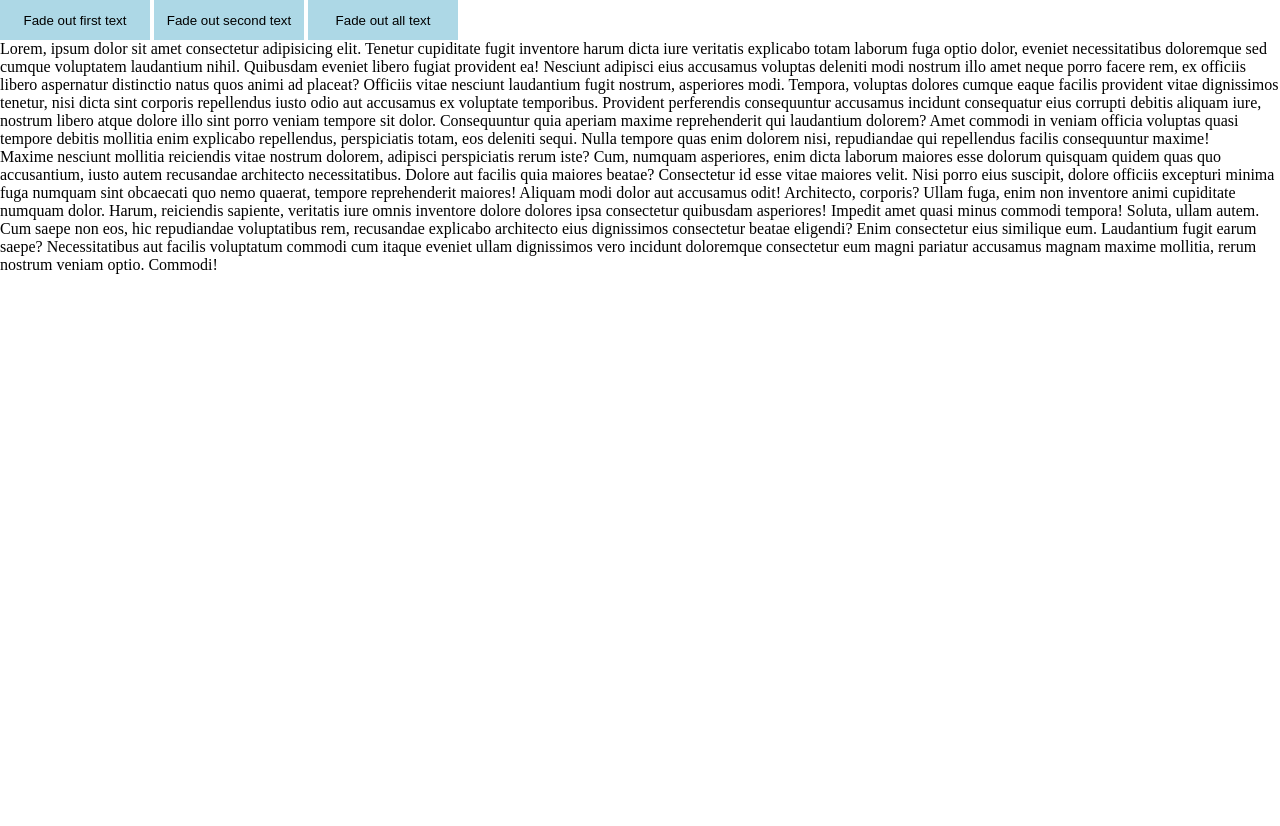
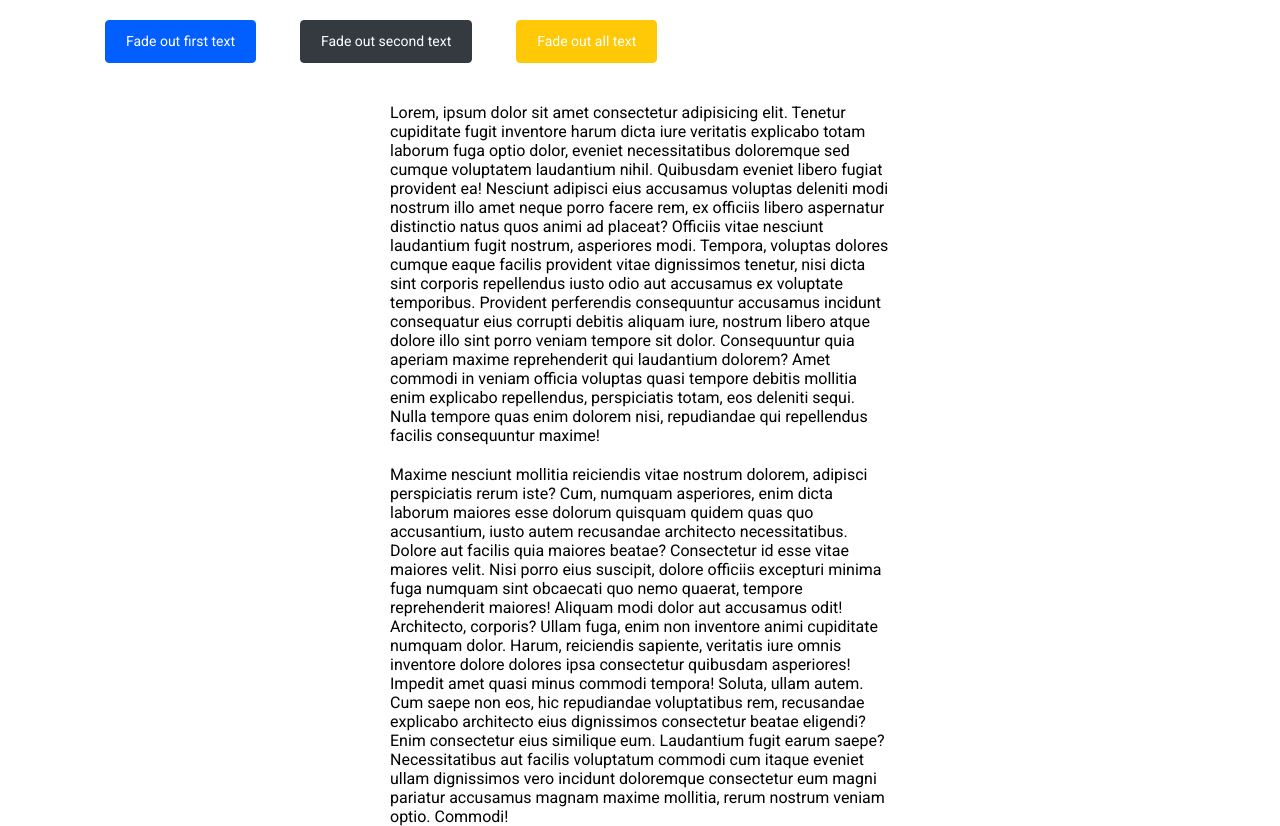
Before and after one commit to pavelhancharow/JS_Library, a website with bundled scripts: page src/index.html in a window 1280 px wide. Before the commit the page ends 800 px from the top, so only its background shows below. Built offline with nearby package versions, Linux system fonts and the light colour scheme; files whose address does not match are found by name.

Commit message:
docs: add styles

```diff
--- a/src/sass/style.scss
+++ b/src/sass/style.scss
@@ -1,21 +1,5 @@
-* {
-    margin: 0;
-    padding: 0;
-    box-sizing: border-box;
-}
-
-button {
-    width: 150px;
-    height: 40px;
-    background-color: lightblue;
-    text-align: center;
-    cursor: pointer;
-    border: none;
-    transition: all .3s;
-}
-
-.active {
-    font-size: 20px;
-    color: red;
-
-}
+@import './general/base';
+@import './general/varibles';
+@import './general/typography';
+@import './components/ui.scss';
+@import './helpers/classes.scss';
```
Also changed, not shown: dist/style.css.
